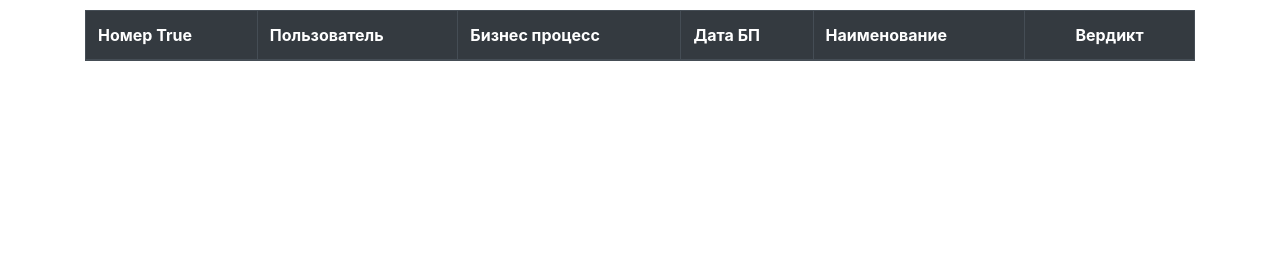
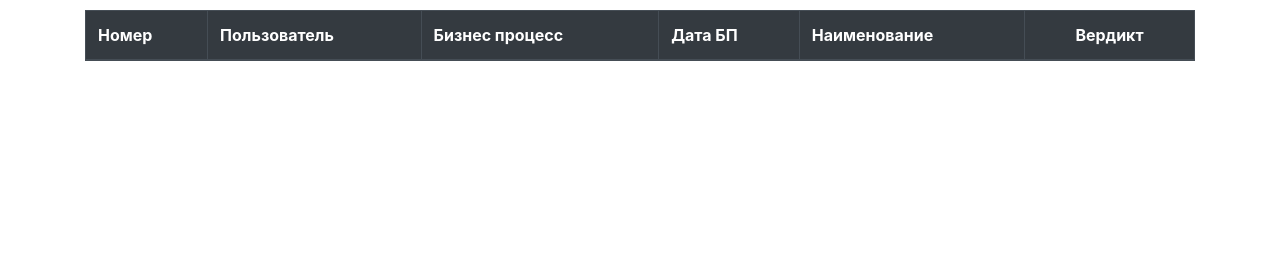
Before and after one commit to rzabolotin/vb_soglasovanie_flask, a Flask app: page / in a window 1280 px wide. Shown: the part 30-300 px from the top of the page. Run offline with Flask 2, Linux system fonts and the light colour scheme; the visitor is signed in with stand-in values (Sample User, id 1); data comes from the database, SQL or seed files in the repository; data that the repository does not hold is empty; some libraries are stand-ins or nearby versions.

```diff
--- a/webapp/templates/soglasovanie/list.html
+++ b/webapp/templates/soglasovanie/list.html
@@ -5,7 +5,7 @@
 <table class="table table-bordered table-hover">
   <thead class="thead-dark">
     <tr>
-      <th scope="col" class="d-none d-sm-table-cell">Номер {{is_admin}}</th>
+      <th scope="col" class="d-none d-sm-table-cell">Номер</th>
       {% if is_admin %}
         <th scope="col">Пользователь</th>
       {% endif %}
```
